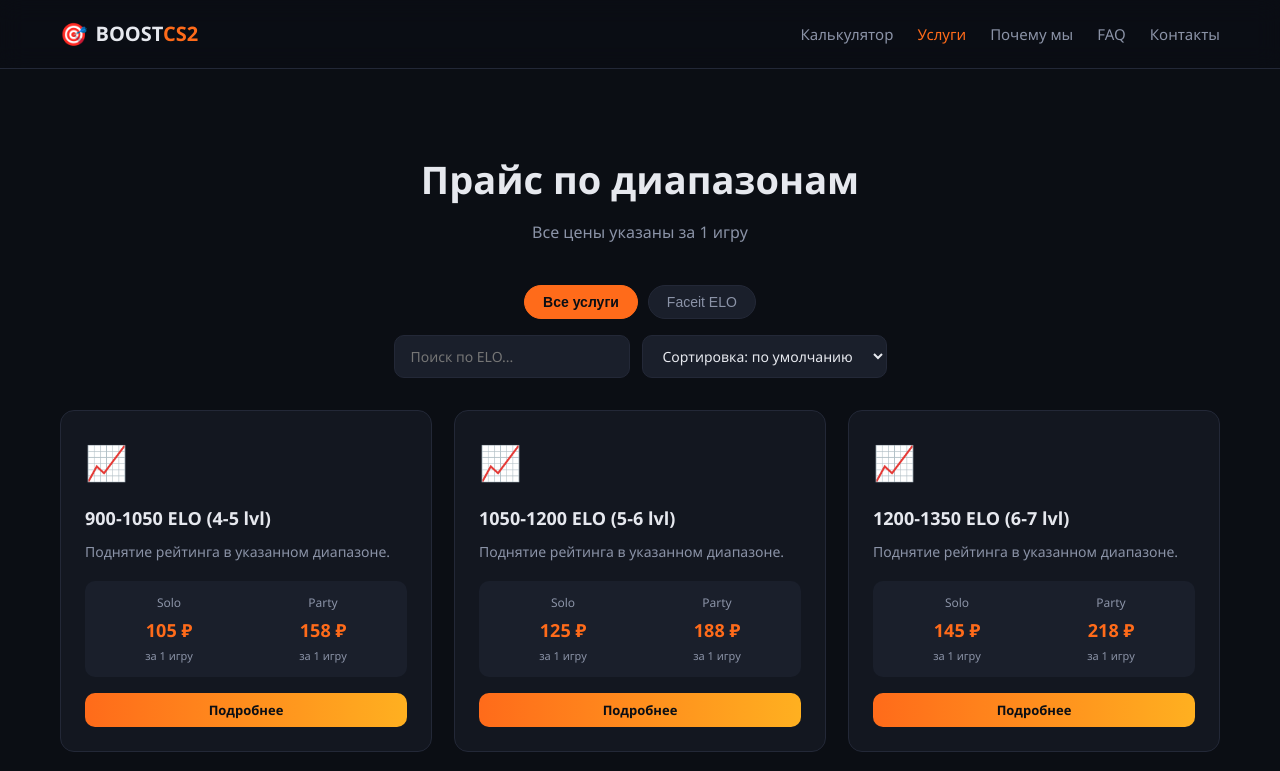
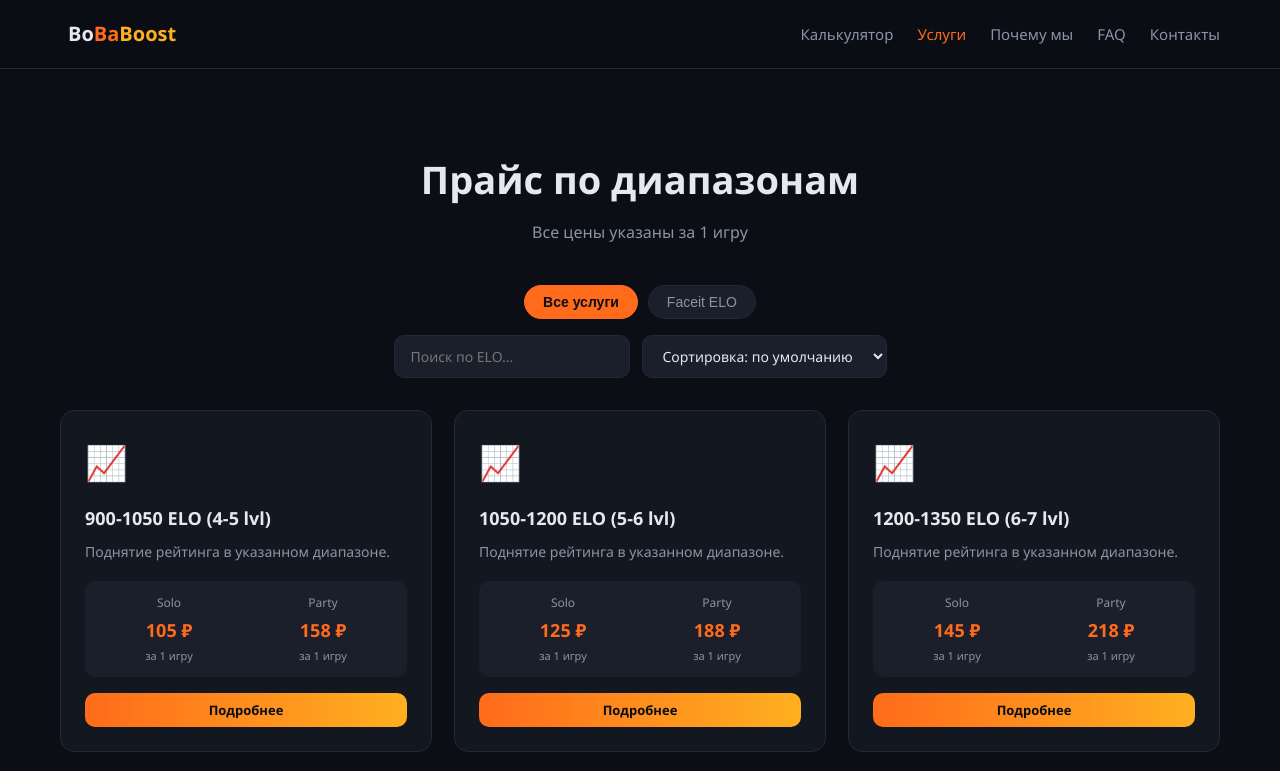
Before and after one commit to vion4ik/test, a plain HTML site: page index.html in a window 1280 px wide. Shown: the top 771 px of the page. Drawn offline with Linux system fonts and the light colour scheme.

Commit message:
Update index.html

```diff
--- a/index.html
+++ b/index.html
@@ -11,8 +11,8 @@
   <header class="header">
     <div class="container header__inner">
       <a href="index.html" class="logo">
-        <span class="logo__icon">🎯</span>
-        <span class="logo__text">BOOST<b>CS2</b></span>
+        <span class="logo__icon"></span>
+        <span class="logo__text">Bo<span style="color: #ff6b1a;">Ba</span><span style="color: #ffb020;">Boost</span></span>
       </a>
       <nav class="nav">
         <a href="calculator.html">Калькулятор</a>
```
